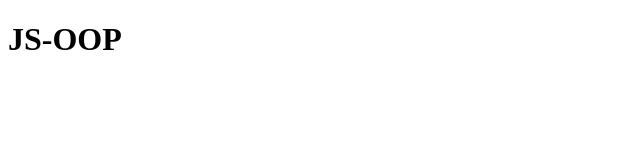
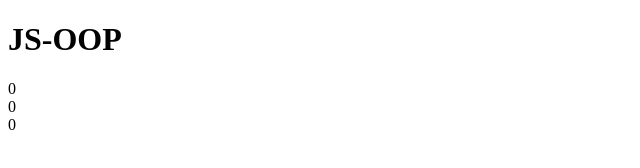
Before and after one commit to amirrajabi/JS-OOP, a plain HTML site: page index.html in a window 1280 px wide. Shown: the full height of the page, 0-640 px from the left. Drawn offline with Linux system fonts and the light colour scheme.

Commit message:
added classes

```diff
--- a/index.html
+++ b/index.html
@@ -12,5 +12,7 @@
 
 <script src="js/main.js"></script>
 
+<p id="output"></p>
+
 </body>
 </html>
--- a/js/main.js
+++ b/js/main.js
@@ -7,33 +7,45 @@
 function milliSecound(){
     var date = new Date();
     return date.getMilliseconds();
-}
+};
 
 
 //class A
 function classA(){
+
     var date = new Date();
 
     return function(){
 
         return date.getMilliseconds();
 
-    }
+    };
 
-}
+};
 
 //class B
+//capsulated var and function
 function classB(){
-    var date = new Date();
 
-    var myNestedFun = function(){
-
-        return date.getMilliseconds();
-
-    };
+    var date = new Date(),
+        myNestedFun = function(){
+            return date.getMilliseconds();
+        };
 
     return{
         foo : myNestedFun
     };
 
-}
+};
+
+
+
+window.onload = function(){
+    var output = document.getElementById('output');
+    var getMillA = classA();
+    var getMillB = new classB();
+
+    output.innerHTML = milliSecound();
+    output.innerHTML += '<br/>'+ getMillA();
+    output.innerHTML += '<br/>'+ getMillB.foo();
+};
```
